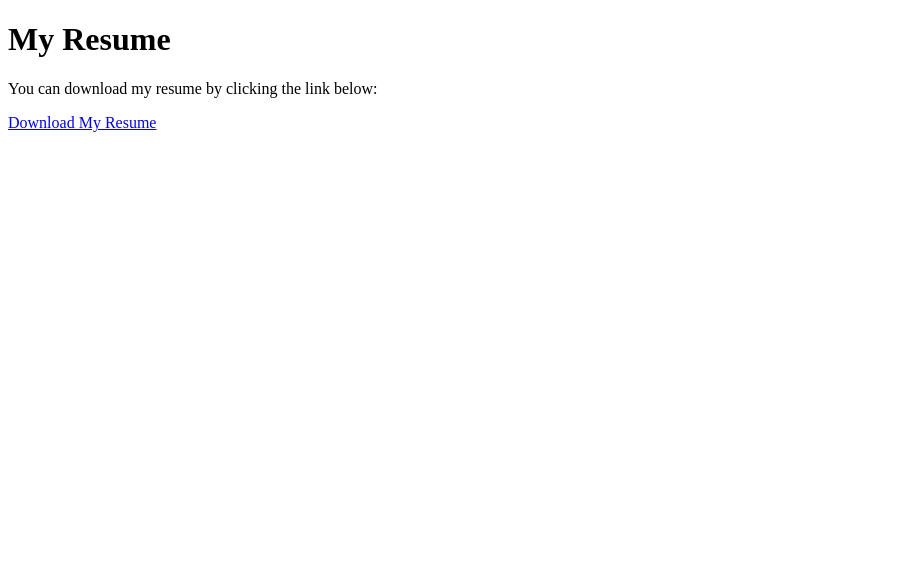
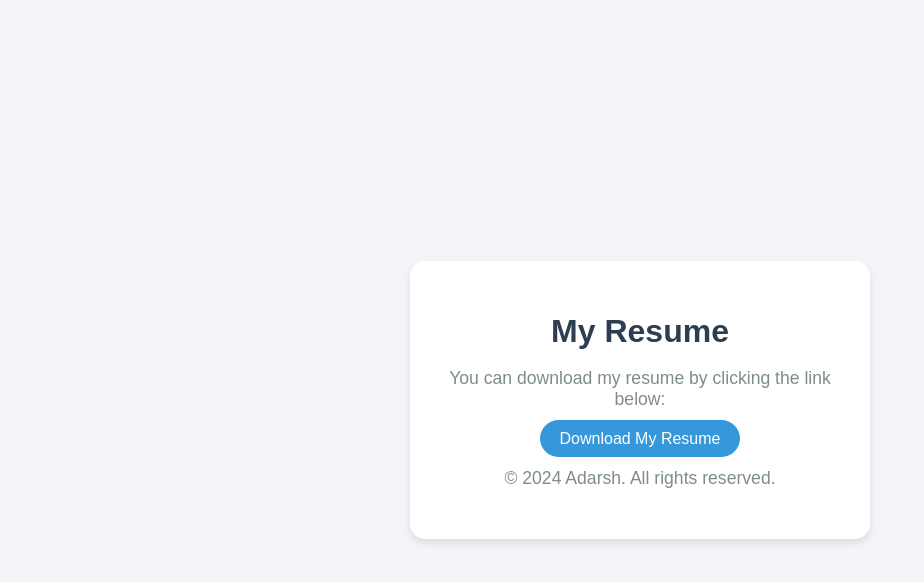
Before and after one commit to adarsh1859/resume, a plain HTML site: page index.html in a window 1280 px wide. Shown: the whole page, without its empty margins (0-924 px from the left). Drawn offline with Linux system fonts and the light colour scheme.

Commit message:
Update index.html

```diff
--- a/index.html
+++ b/index.html
@@ -4,10 +4,77 @@
     <meta charset="UTF-8">
     <meta name="viewport" content="width=device-width, initial-scale=1.0">
     <title>My Resume</title>
+    <style>
+        /* Global Styles */
+        body {
+            font-family: 'Arial', sans-serif;
+            background-color: #f4f4f9;
+            margin: 0;
+            padding: 0;
+            display: flex;
+            justify-content: center;
+            align-items: center;
+            height: 100vh;
+            color: #333;
+        }
+
+        /* Card Container */
+        .resume-container {
+            background-color: #fff;
+            padding: 30px;
+            border-radius: 15px;
+            box-shadow: 0 4px 8px rgba(0, 0, 0, 0.1);
+            text-align: center;
+            max-width: 400px;
+            width: 90%;
+        }
+
+        /* Heading Styles */
+        h1 {
+            font-size: 2rem;
+            margin-bottom: 10px;
+            color: #2c3e50;
+        }
+
+        /* Paragraph Styles */
+        p {
+            font-size: 1.1rem;
+            margin-bottom: 20px;
+            color: #7f8c8d;
+        }
+
+        /* Link Button Styles */
+        .download-btn {
+            text-decoration: none;
+            background-color: #3498db;
+            color: #fff;
+            padding: 10px 20px;
+            border-radius: 25px;
+            font-size: 1rem;
+            transition: background-color 0.3s ease;
+        }
+
+        /* Hover Effect for Button */
+        .download-btn:hover {
+            background-color: #2980b9;
+        }
+
+        /* Footer Styles */
+        footer {
+            margin-top: 20px;
+            font-size: 0.9rem;
+            color: #bdc3c7;
+        }
+    </style>
 </head>
 <body>
-    <h1>My Resume</h1>
-    <p>You can download my resume by clicking the link below:</p>
-    <a href="Adarsh-Resume-IN.pdf" download>Download My Resume</a>
+    <div class="resume-container">
+        <h1>My Resume</h1>
+        <p>You can download my resume by clicking the link below:</p>
+        <a href="Adarsh-Resume-IN.pdf" class="download-btn" download>Download My Resume</a>
+        <footer>
+            <p>&copy; 2024 Adarsh. All rights reserved.</p>
+        </footer>
+    </div>
 </body>
 </html>
```
